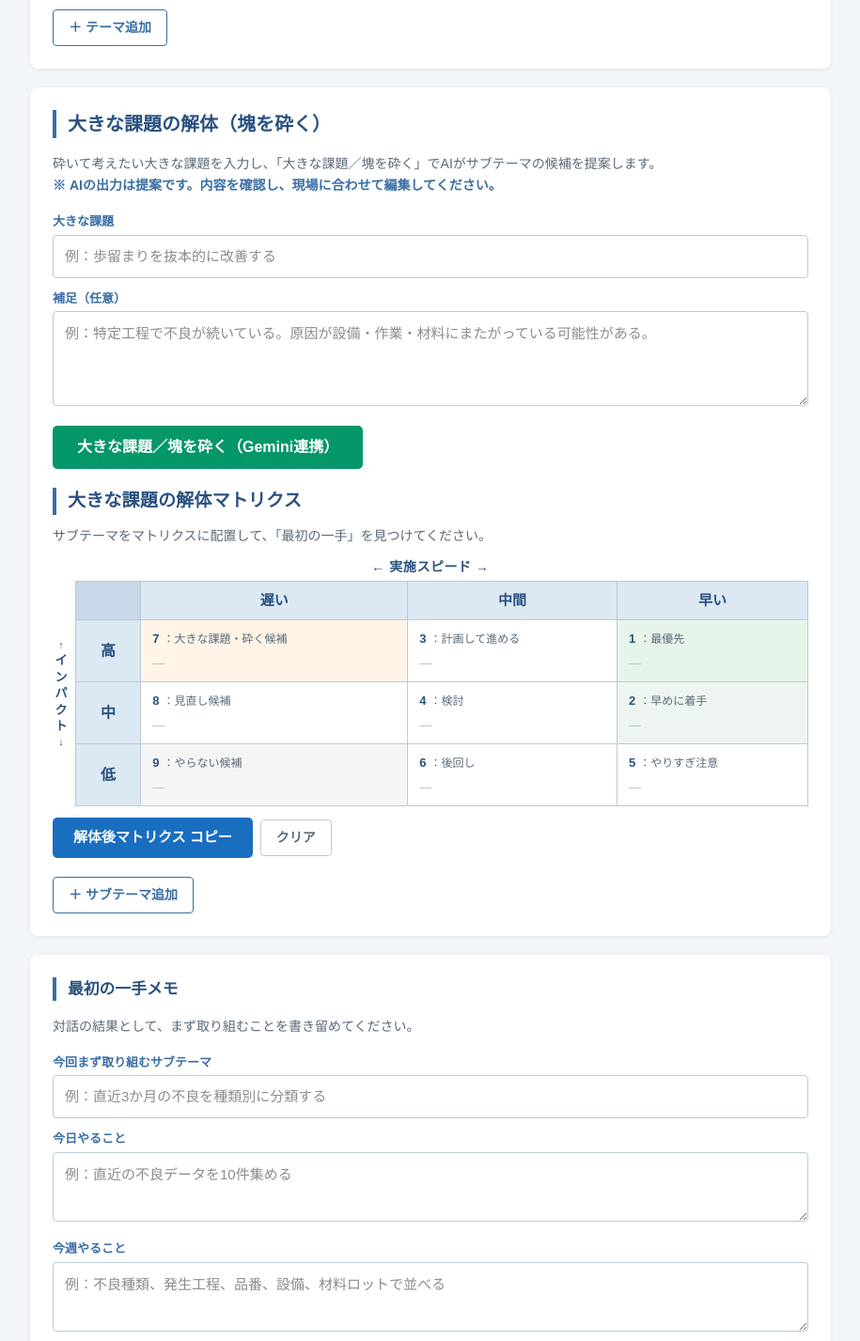
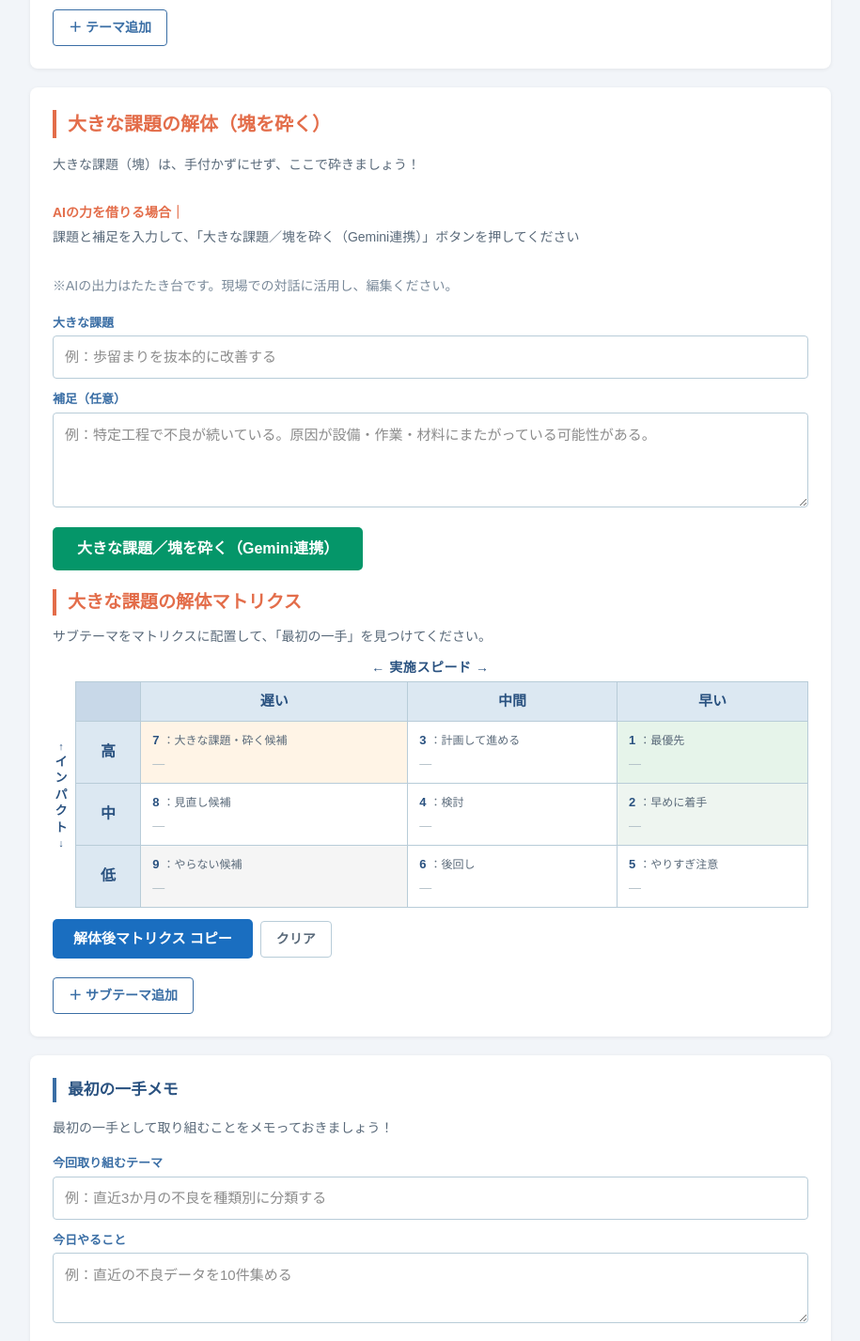
Before and after one commit to tcyogawa-arch/impact-thinking-tool, a Next.js app: page /impact in a window 1280 px wide. Shown: the part 1359-2786 px from the top of the page at 94% size, without its empty margins (182-1097 px from the left). Built offline with nearby package versions, Linux system fonts and the light colour scheme.

Commit message:
Fix decompose transfer reset behavior

```diff
--- a/app/impact/page.tsx
+++ b/app/impact/page.tsx
@@ -122,51 +122,91 @@ const SAMPLE_MEMO: Memo = {
 };
 
 // ─── Copy formatters ──────────────────────────────────────────────────
-const TH = 'style="border:1px solid #999;padding:8px;background:#dce8f2;font-weight:bold;"';
-const TD = 'style="border:1px solid #999;padding:8px;vertical-align:top;"';
+const COPY_FF = `'Yu Gothic', '游ゴシック', 'YuGothic', sans-serif`;
+
+// Shared style snippets for copy HTML (single-quoted font names safe inside double-quoted HTML attrs)
+const C = {
+  table: `border-collapse:collapse;width:100%;table-layout:fixed;font-family:${COPY_FF};font-size:11pt;line-height:1.5;`,
+  th: `border:1px solid #999;padding:8px;background-color:#DDEBF7;font-weight:bold;text-align:center;vertical-align:middle;font-family:${COPY_FF};font-size:11pt;line-height:1.5;`,
+  td: `border:1px solid #999;padding:8px;background-color:#FFFFFF;text-align:left;vertical-align:top;font-family:${COPY_FF};font-size:11pt;line-height:1.5;`,
+  axisCol: `width:48px;`,
+  dataCol: `width:30%;`,
+};
+
+type CopyItem = { placed: boolean; impact: ImpactLevel; speed: SpeedLevel; text: string };
+
+function buildMatrixHtml(items: CopyItem[], title: string): string {
+  // Row 1: title (col 1-2) + "← 実施スピード →" (col 3-5)
+  const row1 =
+    `<tr>` +
+    `<th colspan="2" style="${C.th}">${escHtml(title)}</th>` +
+    `<th colspan="3" style="${C.th}">← 実施スピード →</th>` +
+    `</tr>`;
+
+  // Row 2: empty axis cells + speed labels
+  const row2 =
+    `<tr>` +
+    `<th style="${C.th}${C.axisCol}"></th>` +
+    `<th style="${C.th}${C.axisCol}"></th>` +
+    `<th style="${C.th}${C.dataCol}">遅い</th>` +
+    `<th style="${C.th}${C.dataCol}">中間</th>` +
+    `<th style="${C.th}${C.dataCol}">早い</th>` +
+    `</tr>`;
+
+  // Vertical "↑インパクト↓" text — one character per line
+  const impactVertical = `↑<br>${"インパクト".split("").join("<br>")}<br>↓`;
+
+  // Rows 3-5: impact × speed data cells
+  const dataRows = (["high", "mid", "low"] as const).map((impact, idx) => {
+    const cells = (["slow", "mid", "fast"] as const).map((speed) => {
+      const cell = MATRIX_CELLS[`${impact}_${speed}`];
+      const its = items.filter((t) => t.placed && t.impact === impact && t.speed === speed);
+      const label = escHtml(`${cell.num}：${cell.label}`);
+      const content = its.length === 0
+        ? label
+        : label + "<br>" + its.map((t) => escHtml(t.text)).join("<br>");
+      return `<td style="${C.td}${C.dataCol}">${content}</td>`;
+    }).join("");
+
+    const axisCell = idx === 0
+      ? `<th rowspan="3" style="${C.th}${C.axisCol}">${impactVertical}</th>`
+      : "";
+
+    return `<tr>${axisCell}<th style="${C.th}${C.axisCol}">${IMPACT_LABELS[impact]}</th>${cells}</tr>`;
+  }).join("");
+
+  return `<table style="${C.table}">${row1}${row2}${dataRows}</table>`;
+}
+
+function buildMatrixTsv(items: CopyItem[], title: string): string {
+  const row1 = `${title}\t\t← 実施スピード →`;
+  const row2 = `\t\t遅い\t中間\t早い`;
+  const dataRows = (["high", "mid", "low"] as const).map((impact, idx) => {
+    const axisLabel = idx === 0 ? "↑ インパクト ↓" : "";
+    const cells = (["slow", "mid", "fast"] as const).map((speed) => {
+      const cell = MATRIX_CELLS[`${impact}_${speed}`];
+      const its = items.filter((t) => t.placed && t.impact === impact && t.speed === speed);
+      const label = `${cell.num}：${cell.label}`;
+      return its.length === 0 ? label : label + " / " + its.map((t) => t.text).join(" / ");
+    });
+    return `${axisLabel}\t${IMPACT_LABELS[impact]}\t${cells.join("\t")}`;
+  });
+  return [row1, row2, ...dataRows].join("\n");
+}
 
 function buildThemeMatrixHtml(themes: Theme[]): string {
-  let rows = `<tr><th ${TH}>インパクト＼実施スピード</th><th ${TH}>遅い</th><th ${TH}>中間</th><th ${TH}>早い</th></tr>`;
-  for (const impact of ["high", "mid", "low"] as const) {
-    const cells = (["slow", "mid", "fast"] as const).map((speed) => {
-      const cell = MATRIX_CELLS[`${impact}_${speed}`];
-      const its = themes.filter((t) => t.placed && t.impact === impact && t.speed === speed);
-      const label = escHtml(`${cell.num}：${cell.label}`);
-      const content = its.length === 0 ? label : label + "<br>" + its.map((t) => escHtml(t.text)).join("<br>");
-      return `<td ${TD}>${content}</td>`;
-    }).join("");
-    rows += `<tr><th ${TH}>${IMPACT_LABELS[impact]}</th>${cells}</tr>`;
-  }
-  return `<table style="border-collapse:collapse;width:100%;">${rows}</table>`;
+  const items: CopyItem[] = themes.map((t) => ({ placed: t.placed, impact: t.impact, speed: t.speed, text: t.text }));
+  return buildMatrixHtml(items, "優先順位マトリクス");
 }
 
 function buildSubthemeMatrixHtml(subthemes: Subtheme[]): string {
-  let rows = `<tr><th ${TH}>インパクト＼実施スピード</th><th ${TH}>遅い</th><th ${TH}>中間</th><th ${TH}>早い</th></tr>`;
-  for (const impact of ["high", "mid", "low"] as const) {
-    const cells = (["slow", "mid", "fast"] as const).map((speed) => {
-      const cell = MATRIX_CELLS[`${impact}_${speed}`];
-      const its = subthemes.filter((s) => s.placed && s.impact === impact && s.speed === speed);
-      const label = escHtml(`${cell.num}：${cell.label}`);
-      const content = its.length === 0 ? label : label + "<br>" + its.map((s) => escHtml(s.title)).join("<br>");
-      return `<td ${TD}>${content}</td>`;
-    }).join("");
-    rows += `<tr><th ${TH}>${IMPACT_LABELS[impact]}</th>${cells}</tr>`;
-  }
-  return `<table style="border-collapse:collapse;width:100%;">${rows}</table>`;
+  const items: CopyItem[] = subthemes.map((s) => ({ placed: s.placed, impact: s.impact, speed: s.speed, text: s.title }));
+  return buildMatrixHtml(items, "解体後マトリクス");
 }
 
 function formatThemeMatrixTsv(themes: Theme[]): string {
-  const headerRow = `インパクト＼実施スピード\t遅い\t中間\t早い`;
-  const dataRows = (["high", "mid", "low"] as const).map((impact) => {
-    const cells = (["slow", "mid", "fast"] as const).map((speed) => {
-      const cell = MATRIX_CELLS[`${impact}_${speed}`];
-      const its = themes.filter((t) => t.placed && t.impact === impact && t.speed === speed);
-      const label = `${cell.num}：${cell.label}`;
-      return its.length === 0 ? label : label + "  " + its.map((t) => t.text).join(" / ");
-    });
-    return `${IMPACT_LABELS[impact]}\t${cells.join("\t")}`;
-  });
-  return [`優先順位マトリクス`, ``, headerRow, ...dataRows].join("\n");
+  const items: CopyItem[] = themes.map((t) => ({ placed: t.placed, impact: t.impact, speed: t.speed, text: t.text }));
+  return buildMatrixTsv(items, "優先順位マトリクス");
 }
 
 function formatThemeList(themes: Theme[]): string {
@@ -182,17 +222,8 @@ function formatThemeList(themes: Theme[]): string {
 }
 
 function formatSubthemeMatrixTsv(subthemes: Subtheme[]): string {
-  const headerRow = `インパクト＼実施スピード\t遅い\t中間\t早い`;
-  const dataRows = (["high", "mid", "low"] as const).map((impact) => {
-    const cells = (["slow", "mid", "fast"] as const).map((speed) => {
-      const cell = MATRIX_CELLS[`${impact}_${speed}`];
-      const its = subthemes.filter((s) => s.placed && s.impact === impact && s.speed === speed);
-      const label = `${cell.num}：${cell.label}`;
-      return its.length === 0 ? label : label + "  " + its.map((s) => s.title).join(" / ");
-    });
-    return `${IMPACT_LABELS[impact]}\t${cells.join("\t")}`;
-  });
-  return [`大きな課題の解体マトリクス`, ``, headerRow, ...dataRows].join("\n");
+  const items: CopyItem[] = subthemes.map((s) => ({ placed: s.placed, impact: s.impact, speed: s.speed, text: s.title }));
+  return buildMatrixTsv(items, "解体後マトリクス");
 }
 
 function formatSubthemeList(subthemes: Subtheme[]): string {
@@ -212,7 +243,7 @@ function formatMemo(memo: Memo): string {
   return [
     "【最初の一手メモ】",
     "",
-    "今回まず取り組むサブテーマ：",
+    "今回取り組むテーマ：",
     memo.subtheme  || "（未入力）",
     "",
     "今日やること：",
@@ -448,6 +479,33 @@ const S = {
     fontSize: "13px",
     fontFamily: "inherit",
   } satisfies React.CSSProperties,
+
+  h2Orange: {
+    fontSize: "1.25rem",
+    fontWeight: "bold",
+    color: "#E36D4A",
+    marginBottom: "1rem",
+    paddingLeft: "12px",
+    borderLeft: "4px solid #E36D4A",
+  } satisfies React.CSSProperties,
+
+  h3OrangeLarge: {
+    fontSize: "1.2rem",
+    fontWeight: "bold",
+    color: "#E36D4A",
+    marginBottom: "12px",
+    paddingLeft: "12px",
+    borderLeft: "4px solid #E36D4A",
+  } satisfies React.CSSProperties,
+
+  h3Orange: {
+    fontSize: "1.05rem",
+    fontWeight: "bold",
+    color: "#E36D4A",
+    marginBottom: "10px",
+    paddingLeft: "12px",
+    borderLeft: "4px solid #E36D4A",
+  } satisfies React.CSSProperties,
 };
 
 // ─── Matrix table component ───────────────────────────────────────────
@@ -670,8 +728,11 @@ export default function ImpactPage() {
   const sendToDecompose = (text: string) => {
     if (!text.trim()) return;
     if (bigIssue.trim() && !window.confirm("大きな課題欄にすでに入力があります。上書きしますか？")) return;
+    setBigIssueCtx("");
+    setSubthemes([]);
+    setMemo({ subtheme: "", today: "", thisWeek: "", nextCheck: "" });
+    setApiError(null);
     setBigIssue(text);
-    setApiError(null);
   };
 
   const clearThemeMatrix = () => {
@@ -717,8 +778,12 @@ export default function ImpactPage() {
       } else {
         setSubthemes(
           (data.subthemes ?? []).map(
-            (s: { title: string; reason: string; impact?: string; speed?: string }) =>
-              newSubtheme(s.title, s.reason, mapImpact(s.impact), mapSpeed(s.speed))
+            (s: { title: string; reason: string; impact?: string; speed?: string }) => {
+              const impact = mapImpact(s.impact);
+              const speed = mapSpeed(s.speed);
+              const placed = !!(impact && speed);
+              return { ...newSubtheme(s.title, s.reason, impact, speed), placed };
+            }
           )
         );
       }
@@ -786,7 +851,7 @@ export default function ImpactPage() {
         <div style={S.section}>
 
           {/* 優先順位マトリクス（上部） */}
-          <h3 style={S.h3Large}>優先順位マトリクス</h3>
+          <h3 style={S.h3Large}>優先順位をつける</h3>
           <MatrixTable items={placedThemeItems} />
           <div style={{ display: "flex", gap: "8px", marginTop: "12px", marginBottom: "24px", flexWrap: "wrap", alignItems: "center" }}>
             <button
@@ -807,7 +872,7 @@ export default function ImpactPage() {
           <hr style={{ border: "none", borderTop: "1px solid #dce8f2", marginBottom: "20px" }} />
 
           {/* 候補テーマ入力（マトリクスの下） */}
-          <h2 style={S.h2}>候補テーマ入力</h2>
+          <h2 style={S.h2}>候補テーマを入力しよう！</h2>
           <p style={{ fontSize: "14px", color: "#5a6a7a", marginBottom: "16px", lineHeight: 1.7 }}>
             取り組みたい候補テーマを入力し、インパクトと実施スピードを選択して「表示」でマトリクスに配置してください。
           </p>
@@ -870,10 +935,14 @@ export default function ImpactPage() {
             Section 2: 大きな課題の解体
         ══════════════════════════════════════════════════ */}
         <div style={S.section}>
-          <h2 style={S.h2Large}>大きな課題の解体（塊を砕く）</h2>
-          <p style={{ fontSize: "14px", color: "#5a6a7a", marginBottom: "16px", lineHeight: 1.7 }}>
-            砕いて考えたい大きな課題を入力し、「大きな課題／塊を砕く」でAIがサブテーマの候補を提案します。<br />
-            <strong style={{ color: "#3a6ea5" }}>※ AIの出力は提案です。内容を確認し、現場に合わせて編集してください。</strong>
+          <h2 style={S.h2Orange}>大きな課題の解体（塊を砕く）</h2>
+          <p style={{ fontSize: "14px", color: "#5a6a7a", marginBottom: "16px", lineHeight: 1.85 }}>
+            大きな課題（塊）は、手付かずにせず、ここで砕きましょう！<br />
+            <br />
+            <strong style={{ color: "#E36D4A" }}>AIの力を借りる場合｜</strong><br />
+            課題と補足を入力して、「大きな課題／塊を砕く（Gemini連携）」ボタンを押してください<br />
+            <br />
+            <span style={{ color: "#7a8a9a" }}>※AIの出力はたたき台です。現場での対話に活用し、編集ください。</span>
           </p>
 
           {/* 1. 大きな課題入力 */}
@@ -919,7 +988,7 @@ export default function ImpactPage() {
 
           {/* 4. 大きな課題の解体マトリクス */}
           <div style={{ marginTop: "20px", marginBottom: "8px" }}>
-            <h3 style={S.h3Large}>大きな課題の解体マトリクス</h3>
+            <h3 style={S.h3OrangeLarge}>大きな課題の解体マトリクス</h3>
             <p style={{ fontSize: "14px", color: "#5a6a7a", marginBottom: "12px" }}>
               サブテーマをマトリクスに配置して、「最初の一手」を見つけてください。
             </p>
@@ -946,10 +1015,9 @@ export default function ImpactPage() {
           {/* 5. サブテーマ入力 */}
           {subthemes.length > 0 && (
             <div>
-              <h3 style={S.h3}>サブテーマ（AIの提案 · 編集可能）</h3>
-              <p style={{ fontSize: "13px", color: "#5a6a7a", marginBottom: "12px" }}>
-                内容を確認し、現場に合わせて編集してください。インパクトと実施スピードを選択して「表示」で解体マトリクスに配置します。<br />
-                <strong style={{ color: "#d4783a" }}>入力されたサブテーマ、インパクト・実施スピードはAIの仮置きです。確認・修正してから「表示」してください。</strong>
+              <h3 style={S.h3Orange}>サブテーマに分解しよう！</h3>
+              <p style={{ fontSize: "13px", color: "#7a8a9a", marginBottom: "12px" }}>
+                ※AIの出力はたたき台です。現場での対話に活用し、編集ください。
               </p>
               {subthemes.map((sub, idx) => (
                 <div key={sub.id} style={S.subCard}>
@@ -1022,11 +1090,11 @@ export default function ImpactPage() {
         <div style={S.section}>
           <h2 style={S.h2}>最初の一手メモ</h2>
           <p style={{ fontSize: "14px", color: "#5a6a7a", marginBottom: "16px", lineHeight: 1.7 }}>
-            対話の結果として、まず取り組むことを書き留めてください。
+            最初の一手として取り組むことをメモっておきましょう！
           </p>
 
           <div style={{ marginBottom: "12px" }}>
-            <span style={S.label}>今回まず取り組むサブテーマ</span>
+            <span style={S.label}>今回取り組むテーマ</span>
             <input
               type="text"
               value={memo.subtheme}
```
